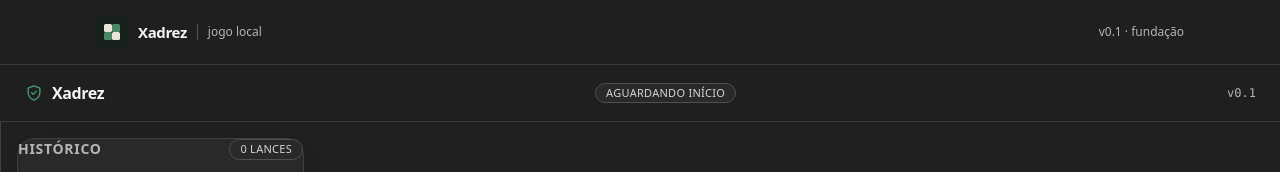
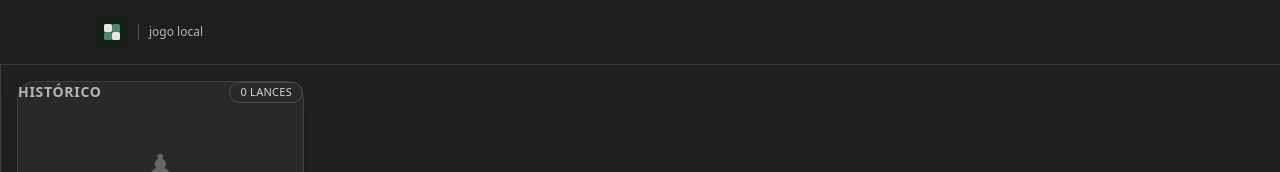
Before and after one commit to estgchristian-code/web-chess, a React (Vite) app: page / in a window 1280 px wide. Shown: the top 172 px of the page. Built offline with nearby package versions, Linux system fonts and the light colour scheme.

Commit message:
Removendo poluicao e textos da interface

```diff
--- a/src/app/AppShell.tsx
+++ b/src/app/AppShell.tsx
@@ -9,12 +9,9 @@ export function AppShell({ children }: { children: ReactNode }) {
         <div className="mx-auto flex h-16 w-full max-w-6xl items-center justify-between gap-4 px-5 sm:px-8">
           <div className="flex items-center gap-2.5">
             <LogoMark />
-            <span className="text-[0.9375rem] font-semibold tracking-tight text-ink">Xadrez</span>
             <span aria-hidden="true" className="hidden h-4 w-px bg-line-strong sm:block" />
             <span className="hidden text-xs font-medium text-ink-muted sm:block">jogo local</span>
           </div>
-
-          <span className="text-xs font-medium text-ink-muted">v0.1 · fundação</span>
         </div>
       </header>
 
--- a/src/app/GameScreen.tsx
+++ b/src/app/GameScreen.tsx
@@ -107,12 +107,10 @@ export function GameScreen() {
 
   return (
     <div className="flex flex-col h-full w-full bg-canvas">
-      {/* Top header bar */}
+      {/* Mobile menu bar */}
+      {isMobile && (
         <header className="sticky top-0 z-20 border-b border-line/80 bg-canvas/95 backdrop-blur-sm">
-        <div className="mx-auto flex h-14 w-full max-w-7xl items-center justify-between gap-4 px-4 sm:px-6">
-          {/* Left: Menu + Title */}
-          <div className="flex items-center gap-3">
-            {isMobile && (
+          <div className="mx-auto flex h-14 w-full max-w-7xl items-center gap-4 px-4 sm:px-6">
             <button
               onClick={() => setSidebarOpen(!sidebarOpen)}
               className="size-9 rounded-lg bg-surface border border-line flex items-center justify-center text-ink hover:bg-surface-muted transition-colors"
@@ -120,61 +118,9 @@ export function GameScreen() {
             >
               {sidebarOpen ? <IconChevronLeft className="size-5" /> : <IconMenu className="size-5" />}
             </button>
-            )}
-            <div className="flex items-center gap-2">
-              <svg
-                className="size-5 text-accent"
-                viewBox="0 0 24 24"
-                fill="none"
-                stroke="currentColor"
-                strokeWidth={1.6}
-                strokeLinecap="round"
-                strokeLinejoin="round"
-                aria-hidden="true"
-              >
-                <path d="M12 3.5 5 6.2v5.1c0 4.2 2.9 7.6 7 9.2 4.1-1.6 7-5 7-9.2V6.2L12 3.5Z" />
-                <path d="m9.2 11.6 2 2.1 3.6-4" />
-              </svg>
-              <span className="text-base font-semibold tracking-tight text-ink">Xadrez</span>
-            </div>
-          </div>
-
-          {/* Center: Status badges */}
-          <div className="flex items-center gap-2 flex-wrap justify-center">
-            {phase === 'finished' && gameResult && (
-              <Badge tone="accent" className="text-xs">
-                {gameResult.kind === 'checkmate'
-                  ? `Xeque-mate — ${gameResult.winner === 'w' ? 'Brancas' : 'Negras'} vencem`
-                  : gameResult.kind === 'timeout'
-                    ? `Tempo esgotado — ${gameResult.winner === 'w' ? 'Brancas' : 'Negras'} vencem`
-                    : gameResult.kind === 'resignation'
-                      ? `Desistência — ${gameResult.winner === 'w' ? 'Brancas' : 'Negras'} vencem`
-                      : `Empate — ${gameResult.reason}`}
-              </Badge>
-            )}
-            {phase === 'playing' && status.status.kind === 'playing' && status.details.inCheck && (
-              <Badge tone="accent" className="text-xs animate-pulse">
-                Xeque!
-              </Badge>
-            )}
-            {phase === 'paused' && (
-              <Badge tone="neutral" className="text-xs">
-                Pausado
-              </Badge>
-            )}
-            {phase === 'waiting' && (
-              <Badge tone="neutral" className="text-xs">
-                Aguardando início
-              </Badge>
-            )}
-          </div>
-
-          {/* Right: Version */}
-          <div className="flex items-center gap-2">
-            <span className="text-xs text-ink-muted font-mono hidden sm:block">v0.1</span>
-          </div>
           </div>
         </header>
+      )}
 
       <div className="flex flex-1 overflow-hidden">
         {/* Mobile sidebar overlay */}
```
Also changed, not shown: 1 other file (tests, documents, lock files or other folders). Lines whose indentation alone changed are shown as unchanged.
